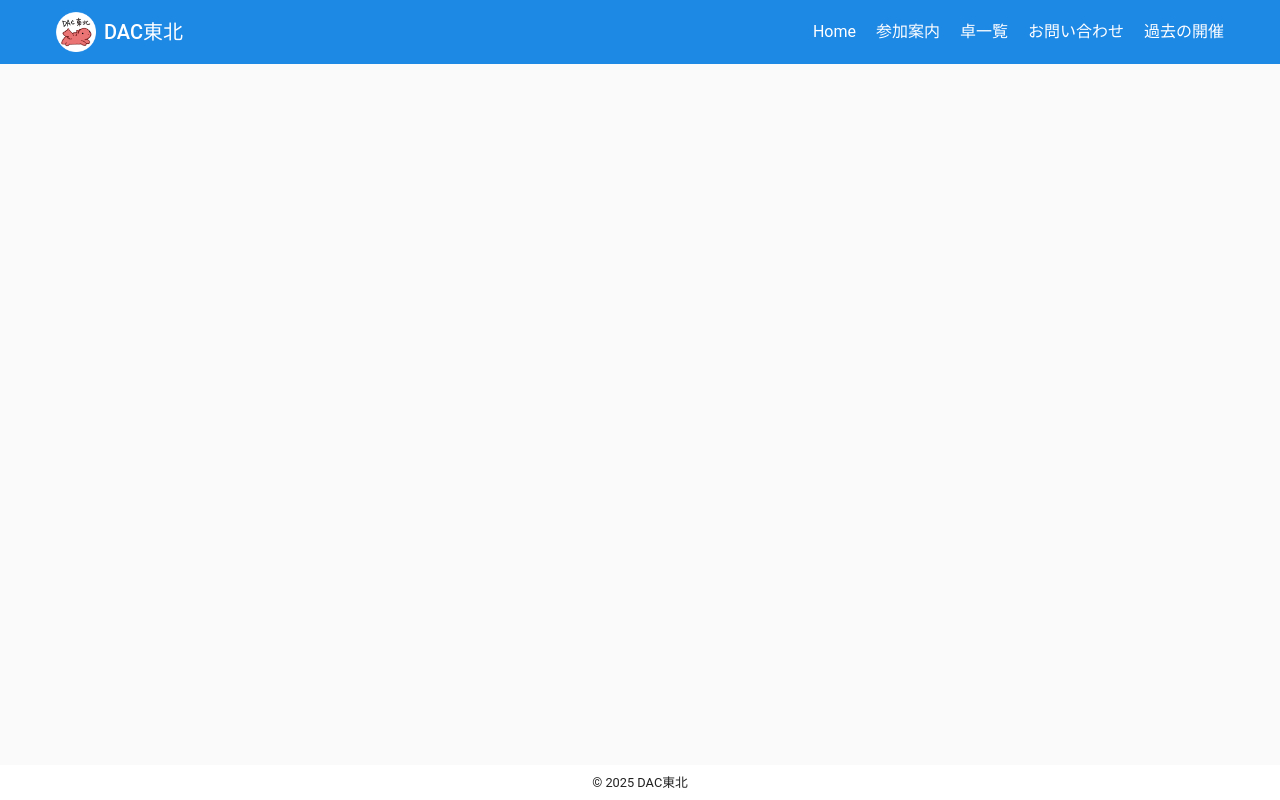
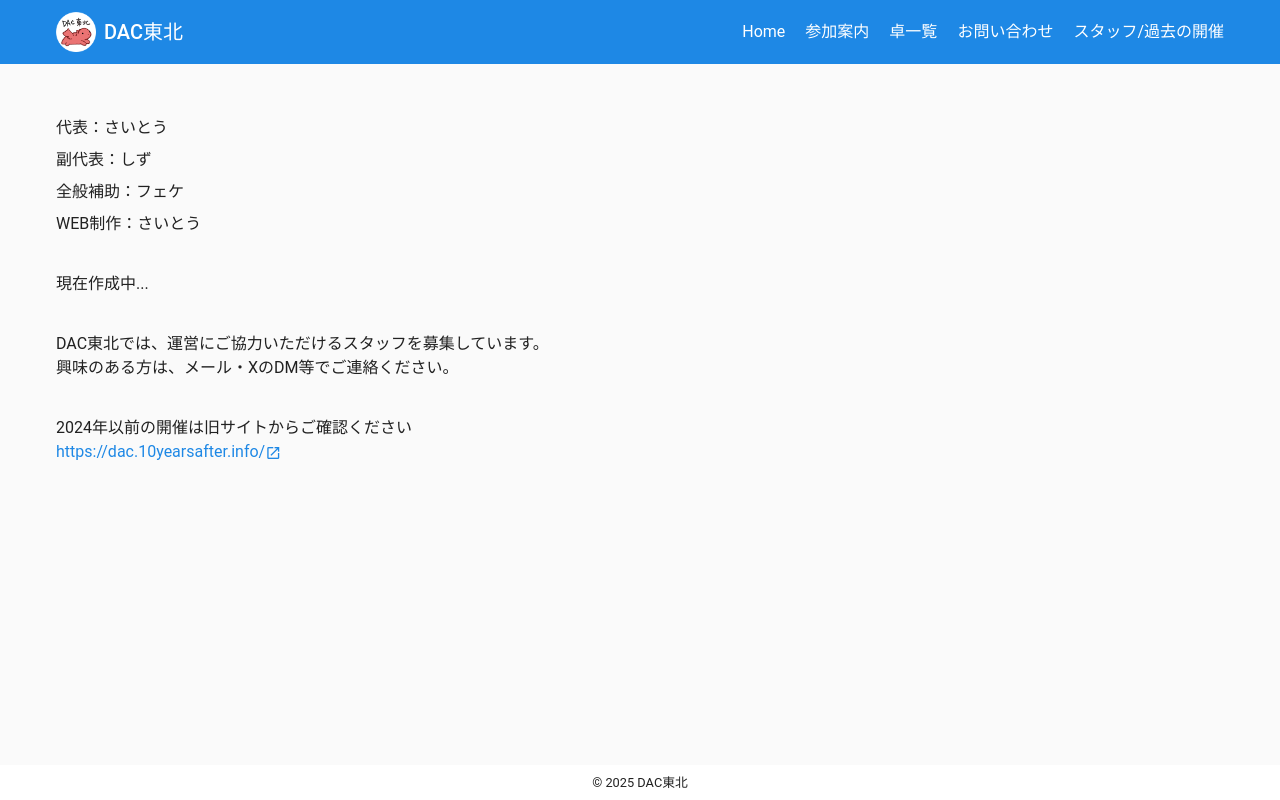
Before and after one commit to jinbe-s/dac_tohoku, a Nuxt app: page /staff in a window 1280 px wide. Built offline with nearby package versions, Linux system fonts and the light colour scheme.

Commit message:
期日修正・スタッフリスト掲載

```diff
--- a/app/config/events.ts
+++ b/app/config/events.ts
@@ -2,9 +2,9 @@ export type PhaseKey = 'GM1' | 'GM2' | 'PL1' | 'PL2'
 export type Range = { start: string; end: string } // ISO推奨（JST +09:00）
 
 export const PHASES: Partial<Record<PhaseKey, Range>> = {
-  GM1: { start: '2026-02-07T00:00:00+09:00', end: '2026-02-23T23:59:59+09:00' },
-  GM2: { start: '2026-03-01T00:00:00+09:00', end: '2026-03-21T23:59:59+09:00' },
-  PL1: { start: '2026-03-01T00:00:00+09:00', end: '2026-03-21T23:59:59+09:00' },
+  GM1: { start: '2026-01-17T00:00:00+09:00', end: '2026-02-15T23:59:59+09:00' },
+  // GM2: { start: '2026-03-01T00:00:00+09:00', end: '2026-03-21T23:59:59+09:00' },
+  PL1: { start: '2026-02-23T00:00:00+09:00', end: '2026-03-22T23:59:59+09:00' },
 	// PL2: { start: '2026-04-05T00:00:00+09:00', end: '2026-04-25T23:59:59+09:00' },
 }
 
--- a/app/layouts/default.vue
+++ b/app/layouts/default.vue
@@ -81,7 +81,7 @@ const navItems = [
 	{ label: '参加案内', to: { name: 'about' } },
 	{ label: '卓一覧', to: { name: 'session' } },
 	{ label: 'お問い合わせ', to: { name: 'contact' } },
-	{ label: '過去の開催', href: 'https://dac.10yearsafter.info/' }
+	{ label: 'スタッフ/過去の開催', to: { name: 'staff' } }
 ] as Array<{ label: string; to?: RouteLocationRaw; href?: string }>
 
 const config = useRuntimeConfig()
--- a/app/pages/about.vue
+++ b/app/pages/about.vue
@@ -41,7 +41,7 @@
                   <p class="text-body-2">※外部のページ(Googleフォーム)が開きます</p>
                 </div>
                 <p>応募が完了すると、応募時に入力いただいたアドレス宛に自動返信メールが送信されます。応募内容の確認はメールの本文にて行っていただけますので、そちらをご確認ください。</p>
-                <p>24時間経ってもメールの返信がない場合、送信エラーの可能性があります。<br>不着の場合、お手数ですがDiscordまたはメール・お問い合わせにてご連絡ください。</p>
+                <p>24時間経ってもメールの返信がない場合、送信エラーの可能性があります。<br>不着の場合、お手数ですがメール・お問い合わせにてご連絡ください。</p>
               </div>
               <div>
                 <p class="text-subtitle-1"><strong>【キャンセルについて】</strong></p>
@@ -55,7 +55,7 @@
               </div>
               <div>
                 <p class="text-subtitle-1"><strong>【連絡先メールアドレス】</strong></p>
-                <p>DAC東北運営へのお問い合わせはメニューのお問い合わせフォームまたはDiscordまでお問い合わせください。</p>
+                <p>DAC東北運営へのお問い合わせはXでのDMまたはメニューのお問い合わせフォーム、Discordまでお問い合わせください。</p>
                 <p>DAC東北へメールでお問い合わせ頂く場合は<span class="font-weight-bold" :style="{ color: primary }">dac.tohoku.d20@gmail.com</span>までお問い合わせください。</p>
               </div>
             </div>
@@ -94,7 +94,7 @@
                   <p class="text-body-2">※外部のページ(Googleフォーム)が開きます</p>
                 </div>
                 <p>応募が完了すると、応募時に入力いただいたアドレス宛に自動返信メールが送信されます。応募内容の確認はメールの本文にて行っていただけますので、そちらをご確認ください。</p>
-                <p>24時間経ってもメールの返信がない場合、送信エラーの可能性があります。<br>不着の場合、お手数ですがDiscordまたはメール・お問い合わせにてご連絡ください。</p>
+                <p>24時間経ってもメールの返信がない場合、送信エラーの可能性があります。<br>不着の場合、お手数ですがXでのDMまたはメール・お問い合わせにてご連絡ください。</p>
               </div>
               <div>
                 <p class="text-subtitle-1"><strong>【キャンセルについて】</strong></p>
@@ -103,7 +103,7 @@
               </div>
               <div>
                 <p class="text-subtitle-1"><strong>【連絡先メールアドレス】</strong></p>
-                <p>DAC東北運営へのお問い合わせはメニューのお問い合わせフォームまたはDiscordまでお問い合わせください。</p>
+                <p>DAC東北運営へのお問い合わせはXでのDMまたはメニューのお問い合わせフォーム、Discordまでお問い合わせください。</p>
                 <p>DAC東北へメールでお問い合わせ頂く場合は<span class="font-weight-bold" :style="{ color: primary }">dac.tohoku.d20@gmail.com</span>までお問い合わせください。</p>
               </div>
             </div>
--- a/app/pages/index.vue
+++ b/app/pages/index.vue
@@ -77,14 +77,15 @@
     </v-row>
     <v-row>
       <v-col cols="12" md="6">
-        <TextSubTitle title="開催日まで" />
+        <TextSubTitle title="開催日まで(予定)" />
         <SectionScheduleList
           class="mt-3"
           :items="[
-            { name: '2/7(土)', title: 'GMエントリー開始' },
-            { name: '2/23(月祝)', title: 'GMエントリー終了(予定)' },
-            { name: '3月前半', title: 'プレイヤー募集開始予定' },
-            { name: '4月前半', title: '卓分け発表'},
+            { name: '2026/1/17(土)', title: 'GMエントリー開始' },
+            { name: '2026/2/15(日)', title: 'GMエントリー終了' },
+            { name: '2026/2/23(月祝)', title: 'プレイヤー募集開始' },
+            { name: '2026/3/22(日)', title: 'プレイヤー募集終了'},
+            { name: '2026/3月後半〜4月頭', title: '卓分け発表' }
           ]"
         />
       </v-col>
--- /dev/null
+++ b/app/pages/staff.vue
@@ -0,0 +1,58 @@
+<template>
+  <v-container class="py-10">
+    <v-row>
+      <v-col cols="12">
+        <TextMainTitle title="スタッフ一覧" section-id="staffList" />
+        <div class="mt-3 text-body d-flex flex-column ga-2">
+          <p>代表：さいとう</p>
+          <p>副代表：しず</p>
+          <p>全般補助：フェケ</p>
+          <p>WEB制作：さいとう</p>
+        </div>
+      </v-col>
+    </v-row>
+    <v-row>
+      <v-col cols="12">
+        <TextMainTitle title="運営体制" section-id="system" />
+        <div class="mt-3 text-body d-flex flex-column ga-2">
+          <p>現在作成中...</p>
+        </div>
+      </v-col>
+    </v-row>
+    <v-row>
+      <v-col cols="12">
+        <text-main-title title="スタッフ募集中" />
+        <div class="mt-3 text-body d-flex flex-column ga-2">
+          <p>DAC東北では、運営にご協力いただけるスタッフを募集しています。<br>興味のある方は、メール・XのDM等でご連絡ください。</p>
+        </div>
+      </v-col>
+    </v-row>
+    <v-row>
+      <v-col cols="12">
+        <text-main-title title="過去の開催" />
+        <div class="mt-3 text-body d-flex flex-column ga-2">
+          <p>2024年以前の開催は旧サイトからご確認ください<br>
+            <a
+              href="https://dac.10yearsafter.info/"
+              class="text-decoration-none"
+              :style="{ color: 'rgb(var(--v-theme-primary))' }"
+              target="_blank"
+              rel="noopener noreferrer"
+            >https://dac.10yearsafter.info/<v-icon size="x-small" icon="mdi-open-in-new" /></a></p>
+        </div>
+      </v-col>
+    </v-row>
+  </v-container>
+</template>
+
+<script lang="ts" setup>
+import { TextMainTitle } from '#components';
+
+useSeoMeta({
+  title: 'スタッフ/過去の開催',
+})
+</script>
+
+<style scoped lang="scss">
+
+</style>
```
